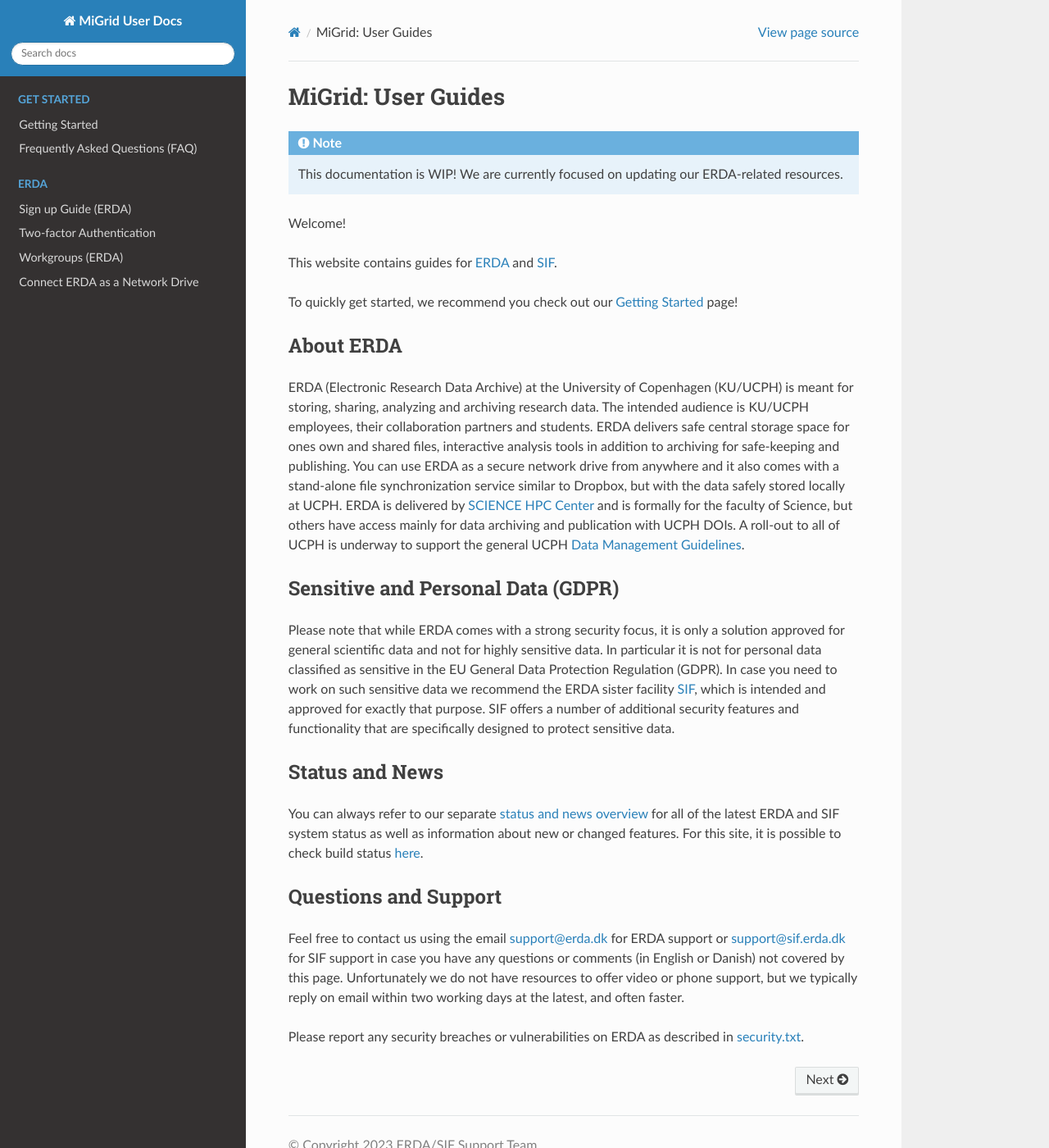
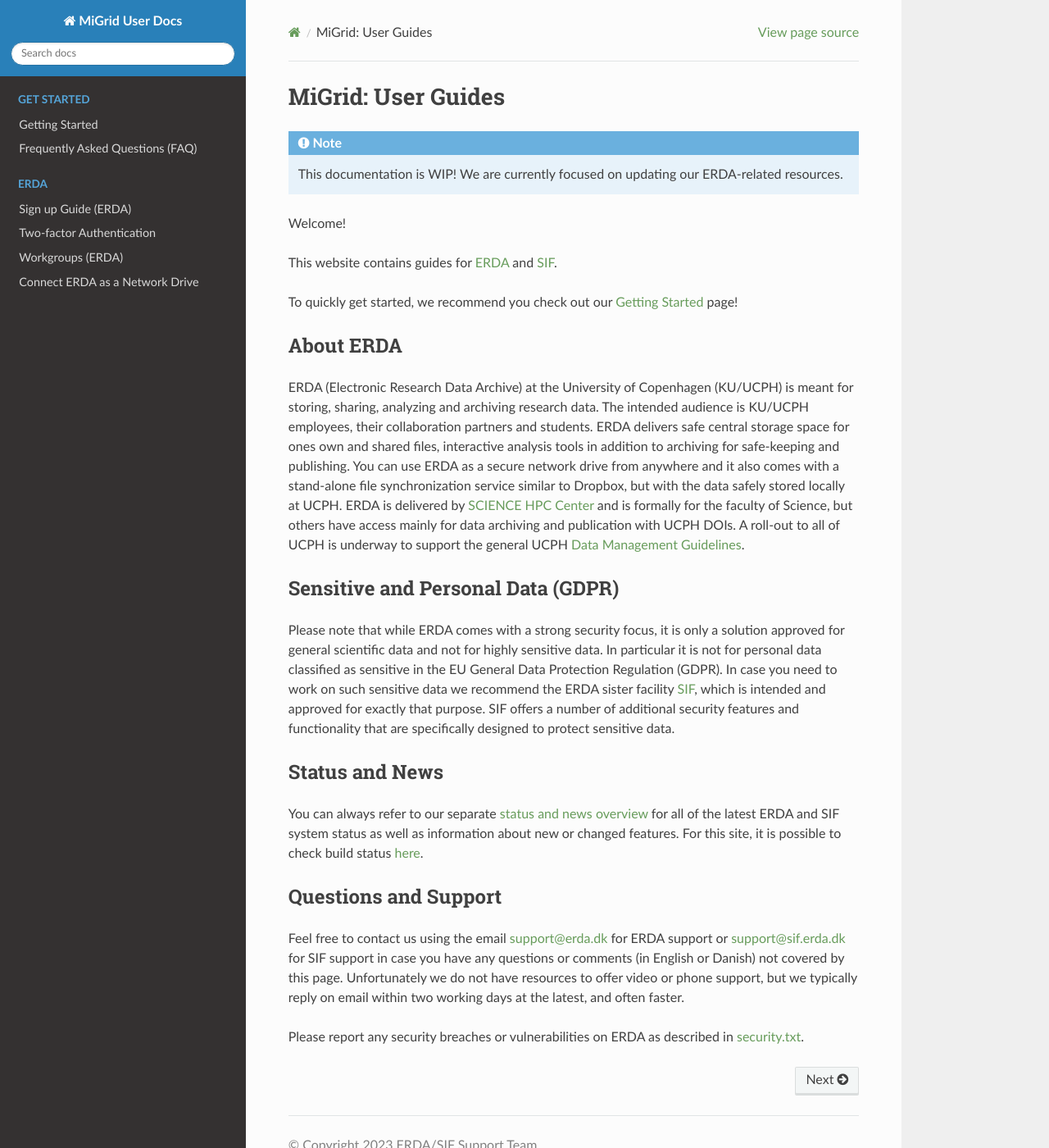
Before and after one commit to ucphhpc/migrid-user-docs, a Sphinx documentation site: the page built from docs/index.rst, in a window 1280 px wide and 1400 px high. Shown: the whole window at 82% size. Built offline with Sphinx 7.4.7 and the Read the Docs theme 2.0.0, drawn with Linux system fonts in a browser that asks for light colours.

Commit message:
Config change and adding custom.css for overwriting default CSS

```diff
--- /dev/null
+++ b/docs/_static/custom.css
@@ -0,0 +1,3 @@
+a {
+	color: #679c5b;
+}
--- a/docs/conf.py
+++ b/docs/conf.py
@@ -39,6 +39,6 @@
 # relative to this directory. They are copied after the builtin static files,
 # so a file named "default.css" will overwrite the builtin "default.css".
 html_static_path = ["_static"]
-
+html_css_files = ["custom.css"]
 # Favicon for browsertab etcetera
 html_favicon = '_static/favicon.ico'
```
